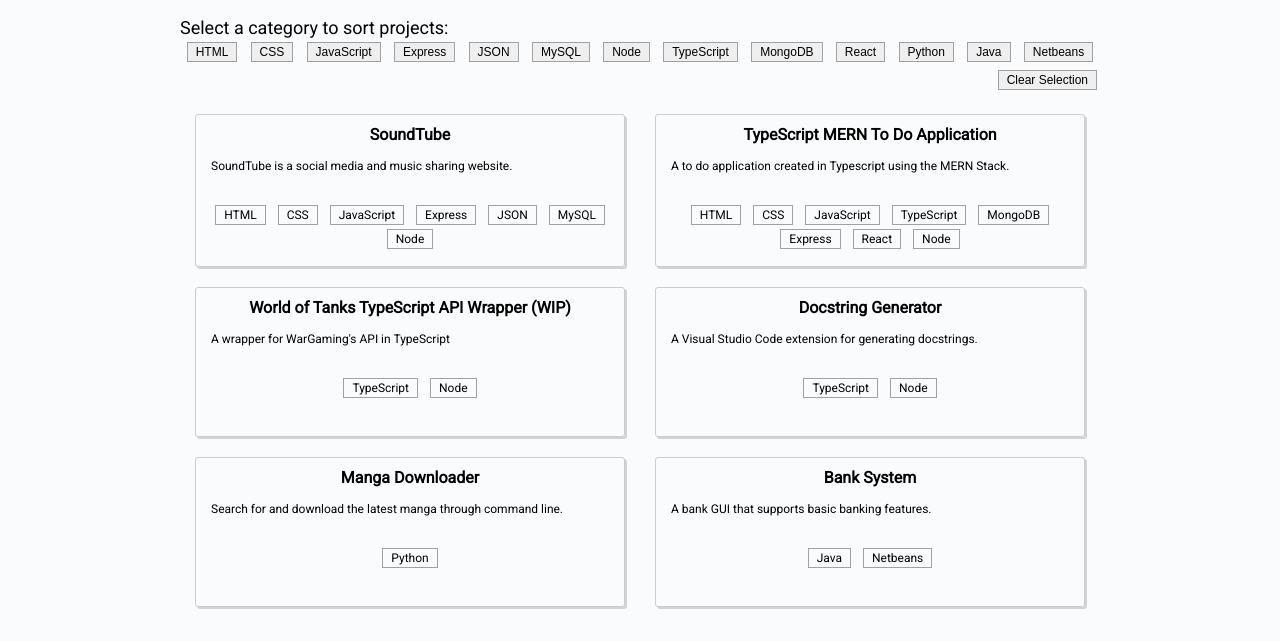
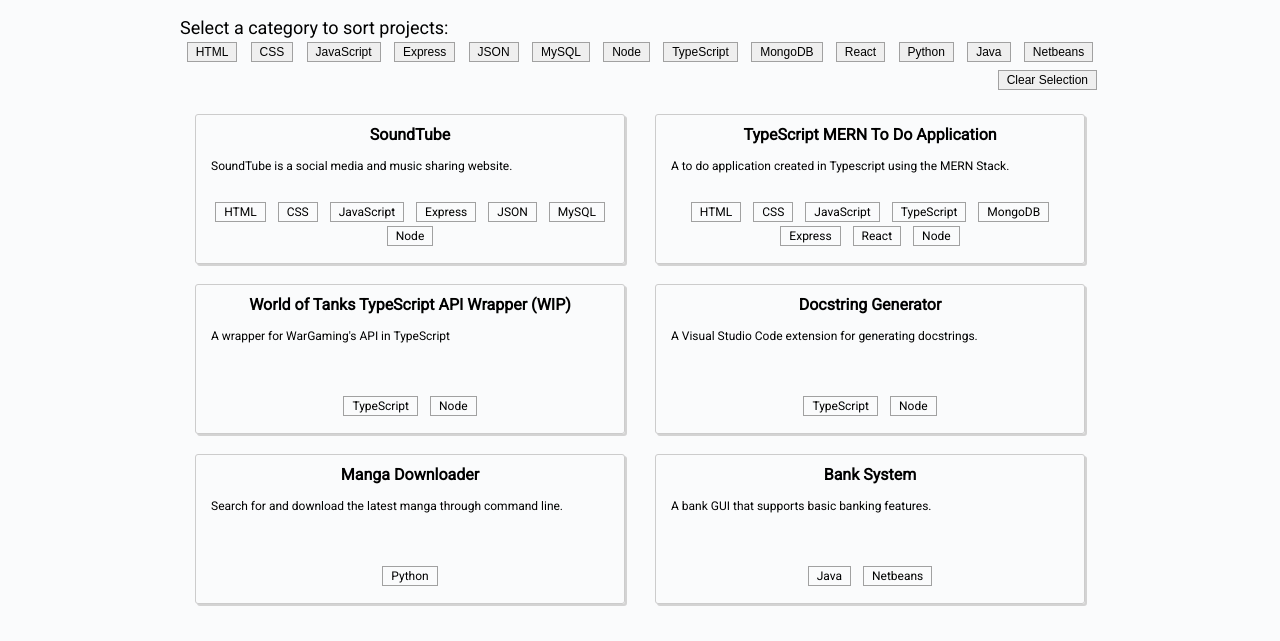
Before and after one commit to jordan-git/jordan-git.github.io, a Gatsby site: page /projects in a window 1280 px wide. Shown: the part 208-849 px from the top of the page. Built offline with nearby package versions, Linux system fonts and the light colour scheme; Gatsby itself is replaced by a stand-in of ours.

Commit message:
Project item layout tweak

```diff
--- a/src/components/project.tsx
+++ b/src/components/project.tsx
@@ -37,7 +37,7 @@ const CategoryContainer = styled.div`
     flex-wrap: wrap;
     justify-content: center;
     padding-bottom: 10px;
-    margin: 20px auto 0;
+    margin: auto auto 0;
 `;
 
 const Category = styled.span`
```
